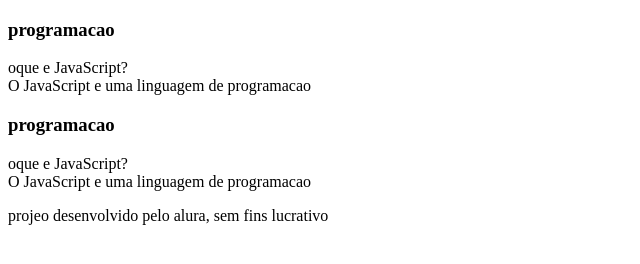
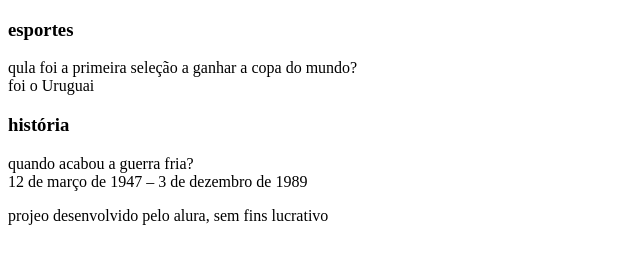
Before and after one commit to williandK27/flash-card-2B, a plain HTML site: page index.html in a window 1280 px wide. Shown: the whole page, without its empty margins (0-640 px from the left). Drawn offline with Linux system fonts and the light colour scheme.

Commit message:
Update index.html

```diff
--- a/index.html
+++ b/index.html
@@ -12,22 +12,22 @@
 <section id="container">
     <article class="cartao">
         <div class="cartao__conteudo">
-            <h3>programacao</h3>
+            <h3>esportes</h3>
             <div class="cartao__conteudo__pergunta">
-             oque e JavaScript?
+            qula foi a primeira seleção a ganhar a copa do mundo?
             </div>
             <div class="cartao__conteudo__resposta">
-            O JavaScript e uma linguagem de programacao
+            foi o Uruguai
             </div>
         </div>
     </article> <article class="cartao">
         <div class="cartao__conteudo">
-            <h3>programacao</h3>
+            <h3>história</h3>
             <div class="cartao__conteudo__pergunta">
-             oque e JavaScript?
+             quando acabou a guerra fria?
             </div>
             <div class="cartao__conteudo__resposta">
-            O JavaScript e uma linguagem de programacao
+            12 de março de 1947 – 3 de dezembro de 1989
             </div>
         </div>
     </article>
```
